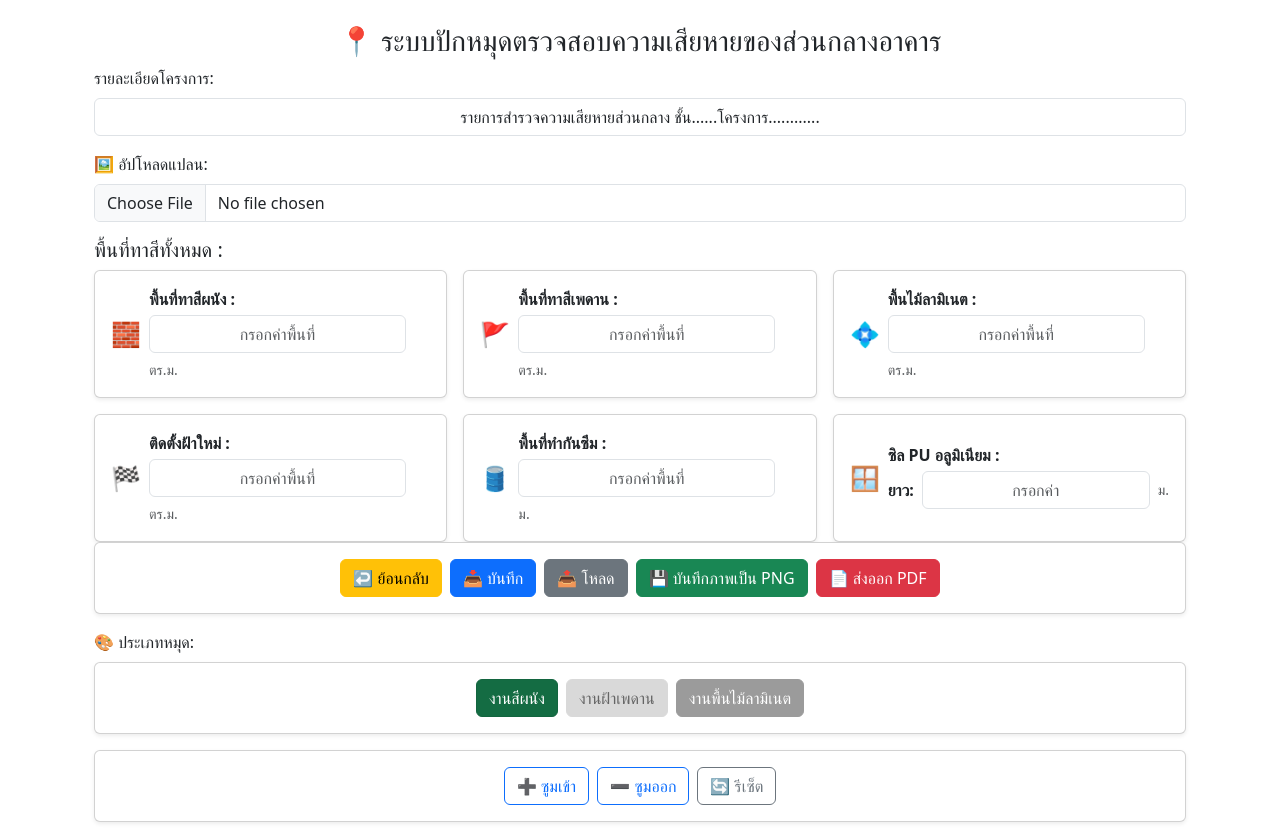
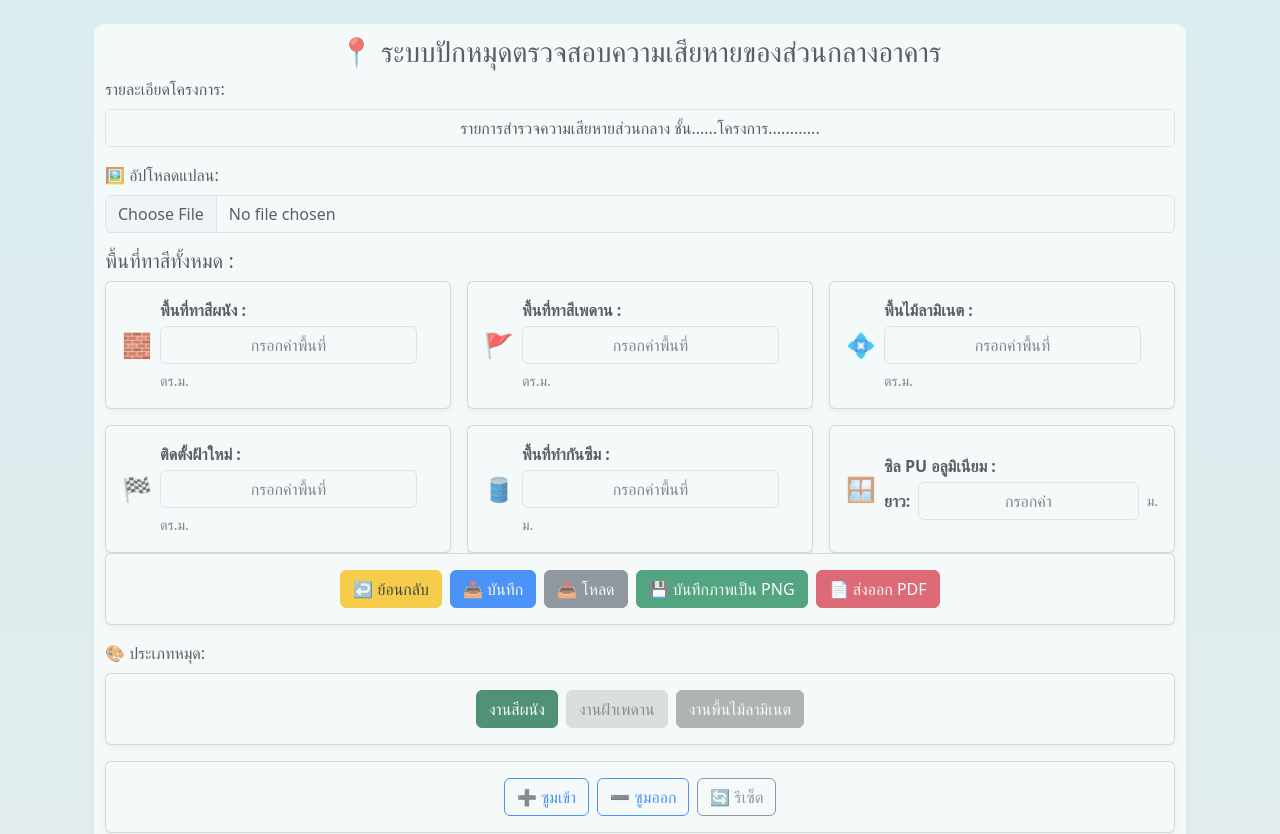
Before and after one commit to M5c02n19/pin_system.github.io, a plain HTML site: page pin_system_full_V1.7_U_NMGB.html in a window 1280 px wide. Shown: the top 834 px of the page. Drawn offline with nearby package versions, Linux system fonts and the light colour scheme.

```diff
--- a/pin_system_full_V1.7_U_NMGB.html
+++ b/pin_system_full_V1.7_U_NMGB.html
@@ -51,13 +51,44 @@
       color: white !important;
     }
 
-  .bg{background-color: rgba(255, 255, 255, 0.4);
-      backdrop-filter: blur(10px);
+    .bg {
+      background: linear-gradient(to top, #eee9e8, #daedf0);
+    }
+
+    body {
+
+      background: linear-gradient(135deg, #cdf3e5, #f1dee5);
+      /* background-size: 200% 200%; */
+      animation: logslide 8s ease-in-out infinite;
+    }
+
+    @keyframes logslide {
+      0% {
+        background-position: 0% 50%;
+      }
+
+      50% {
+        background-position: 100% 50%;
+      }
+
+      100% {
+        background-position: 0% 50%;
+      }
+    }
+
+    .box {
+
+      border: 1px solid #fff;
+      border-radius: 10px;
+      padding: 10px;
+      background-color: #fff;
+      opacity: 0.7;
     }
   </style>
 </head>
 
-<body class="container p-4" >
+<body class="container p-4 bg ">
+  <div class="box">
     <h3 class="text-center">📍 ระบบปักหมุดตรวจสอบความเสียหายของส่วนกลางอาคาร</h3>
     <div class="mb-3">
       <label for="Texthead" class="form-label">รายละเอียดโครงการ:</label>
@@ -90,7 +121,8 @@
               <span class="me-2 fs-4">🚩</span>
               <div>
                 <div class="fw-bold">พื้นที่ทาสีเพดาน :</div>
-              <input type="text" id="Areaceiling" class="form-control text-center my-1" placeholder="กรอกค่าพื้นที่" />
+                <input type="text" id="Areaceiling" class="form-control text-center my-1"
+                  placeholder="กรอกค่าพื้นที่" />
                 <small class="text-muted">ตร.ม.</small>
               </div>
             </div>
@@ -140,7 +172,8 @@
                 <div class="fw-bold">ซิล PU อลูมิเนียม :</div>
                 <div class="d-flex align-items-center gap-2">
                   <span class="fw-bold">ยาว:</span>
-                <input type="text" id="Areatiled3_height" class="form-control text-center my-1" placeholder="กรอกค่า" />
+                  <input type="text" id="Areatiled3_height" class="form-control text-center my-1"
+                    placeholder="กรอกค่า" />
                   <small class="text-muted">ม.</small>
                 </div>
               </div>
@@ -534,8 +567,7 @@
         return '';
       });
     </script>
-
+  </div>
 </body>
 
-
 </html>
```
Lines whose indentation alone changed are shown as unchanged.
